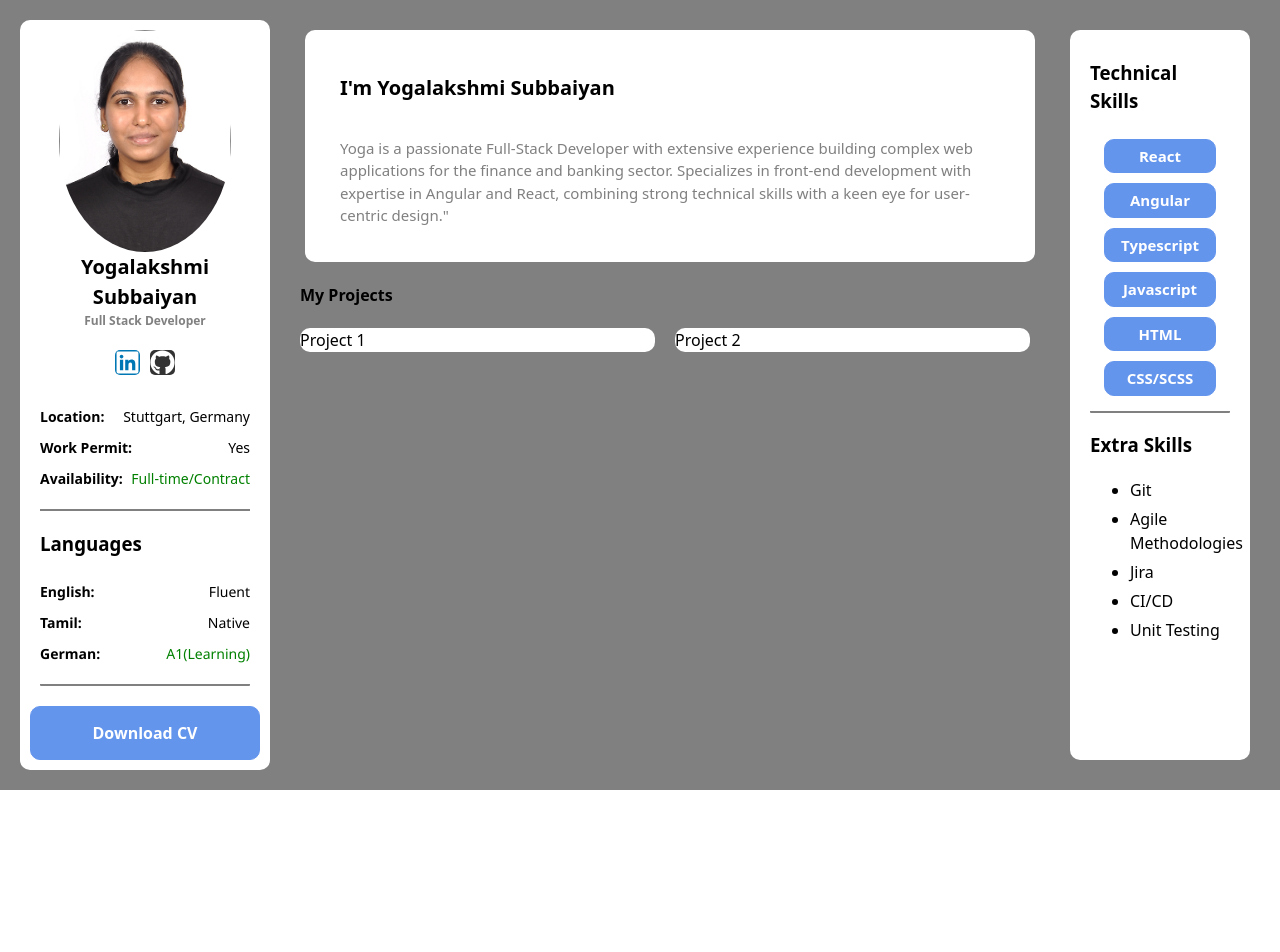
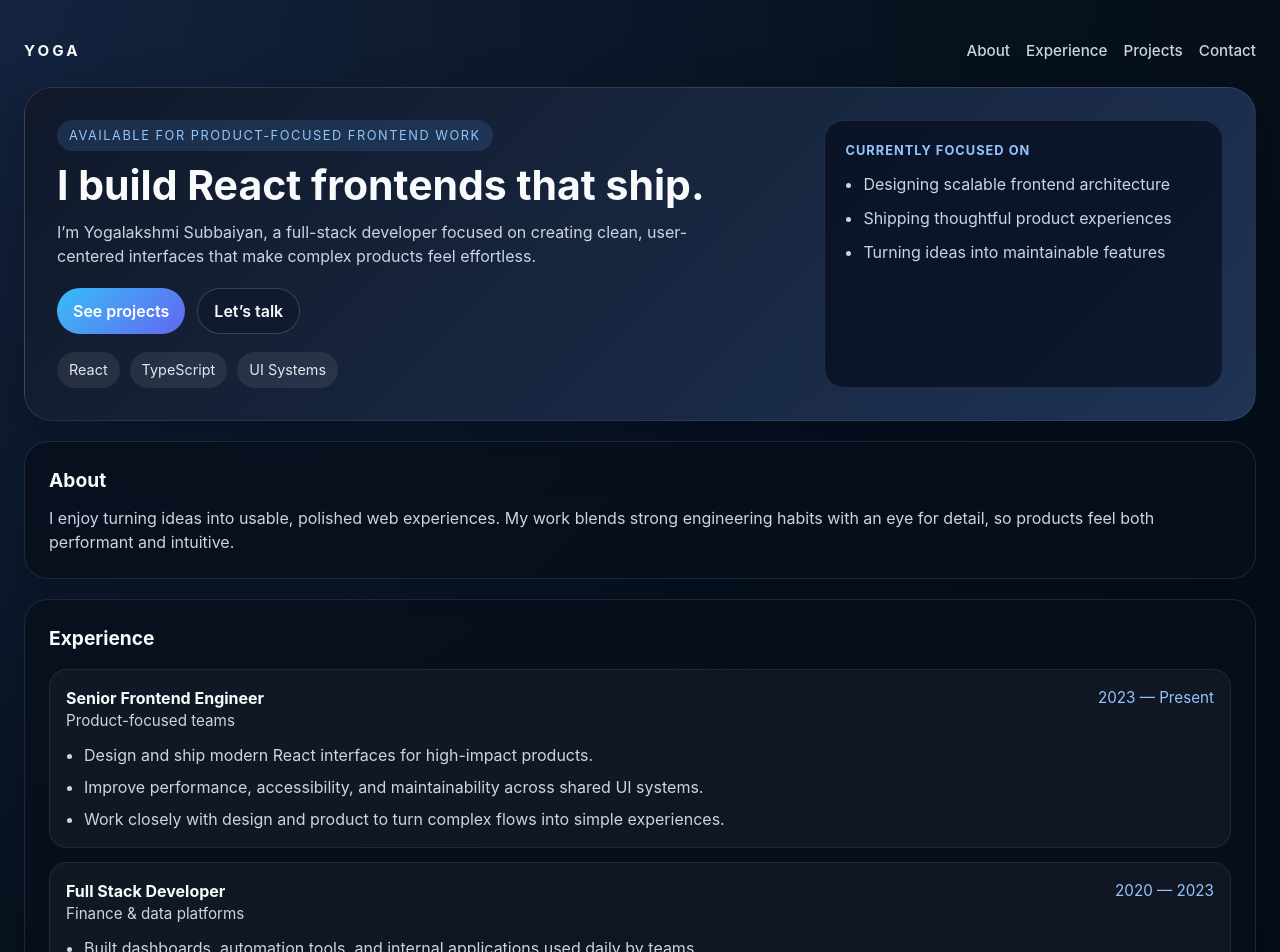
Before and after one commit to YogalakshmiSubbaiyan/portfolio, a React (Vite) app: page / in a window 1280 px wide. Shown: the top 952 px of the page. Before the commit the page ends 800 px from the top, so only its background shows below. Built offline with nearby package versions, Linux system fonts and the light colour scheme.

Commit message:
Updating the layout of the website

```diff
--- a/src/App.css
+++ b/src/App.css
@@ -1,15 +1,78 @@
-.layout-container {
-  display: grid;
-  grid-template-columns: 250px 1fr 200px;
-  gap: 20px;
-  padding: 20px;
-  background-color: grey;
-  height: 100%;
+:root {
+  font-family: Inter, "Segoe UI", Roboto, Helvetica, Arial, sans-serif;
+  line-height: 1.5;
+  font-weight: 400;
+  color: #e2e8f0;
+  background-color: #07121f;
+}
+
+* {
   box-sizing: border-box;
 }
-body, html {
+
+body,
+html,
+#root {
   margin: 0;
-  padding: 0;
-  overflow: auto;
-  height: 100%;
+  min-height: 100%;
 }
+
+body {
+  min-height: 100vh;
+  background: radial-gradient(circle at top left, #14233f 0%, #07121f 45%, #040910 100%);
+  color: #e2e8f0;
+}
+
+.appContainer {
+  min-height: 100vh;
+  padding: 24px;
+  max-width: 1280px;
+  margin: 0 auto;
+}
+
+.topbar {
+  display: flex;
+  justify-content: space-between;
+  align-items: center;
+  padding: 16px 0 24px;
+}
+
+.brand {
+  color: #f8fafc;
+  text-decoration: none;
+  font-weight: 700;
+  letter-spacing: 0.2em;
+  font-size: 0.95rem;
+}
+
+.topnav {
+  display: flex;
+  gap: 16px;
+  flex-wrap: wrap;
+}
+
+.topnav a {
+  color: #cbd5e1;
+  text-decoration: none;
+  font-size: 0.95rem;
+}
+
+.topnav a:hover {
+  color: #f8fafc;
+}
+
+.page-shell {
+  width: 100%;
+}
+
+@media (max-width: 640px) {
+  .appContainer {
+    padding: 16px;
+  }
+
+  .topbar {
+    flex-direction: column;
+    align-items: flex-start;
+    gap: 8px;
+  }
+}
--- a/src/App.tsx
+++ b/src/App.tsx
@@ -1,23 +1,23 @@
-import { useState } from 'react'
 import './App.css'
-import LeftSideBarComponent from './leftSideBarComponent/leftSideBar'
 import MainComponent from './mainComponent/mainComponent'
-import RightSideBarComponent from './rightSideBarComponent/rightSideBar'
-
 
 function App() {
+  return (
+    <div className='appContainer'>
+      <header className='topbar'>
+        <a className='brand' href='#top'>YOGA</a>
+        <nav className='topnav'>
+          <a href='#about'>About</a>
+          <a href='#experience'>Experience</a>
+          <a href='#projects'>Projects</a>
+          <a href='#contact'>Contact</a>
+        </nav>
+      </header>
 
-
-  return (
-    <>
-      <div className='appContainer'>
-        <div className='layout-container'>
-          <LeftSideBarComponent />
-          <MainComponent/>
-          <RightSideBarComponent/>
-        </div>
-      </div>
-    </>
+      <main id='top' className='page-shell'>
+        <MainComponent />
+      </main>
+    </div>
   )
 }
 
--- a/src/leftSideBarComponent/leftSideBar.css
+++ b/src/leftSideBarComponent/leftSideBar.css
@@ -1,113 +1,93 @@
 .left-sidebar {
-	padding: 10px;
+  padding: 20px;
   margin: 0;
-	background-color: white;
-	border-radius: 10px;
-	box-shadow: none;
+  background: rgba(8, 15, 28, 0.8);
+  border: 1px solid rgba(148, 163, 184, 0.16);
+  border-radius: 24px;
+  box-shadow: 0 10px 30px rgba(2, 8, 23, 0.24);
   height: 100%;
   box-sizing: border-box;
+  position: sticky;
+  top: 24px;
 }
 
-.personal-details {
-	border-bottom: 2px solid gray;
+.personal-details,
+.language-details {
+  border-bottom: 1px solid rgba(148, 163, 184, 0.18);
   padding-bottom: 15px;
-	margin: 10px;
+  margin: 16px 0;
   font-size: 14px;
-
-	label {
-		font-weight: bold;
-		color: black
 }
 
+.personal-details label,
+.language-details label {
+  font-weight: 700;
+  color: #f8fafc;
 }
 
 .profile-section {
   margin-bottom: 20px;
+}
 
-	h4 {
+.profile-section h4 {
   font-size: 20px;
-		margin: auto;
+  margin: 12px 0 4px;
+  text-align: center;
+  color: #f8fafc;
+}
+
+.profile-section h6 {
+  margin: 0;
+  font-size: 12px;
+  color: #94a3b8;
   text-align: center;
 }
 
-	h6 {
-		margin: 0;
-		font-size: 12px;
-		color: grey;
-		text-align: center;
-	}
-}
-
 .profile-image {
-	width: 75%;
-	height: 75%;
-	align-items: center;
-	text-align: center;
+  width: 90px;
+  height: 90px;
   border-radius: 50%;
   display: block;
   margin: 0 auto;
-
+  border: 3px solid rgba(56, 189, 248, 0.35);
 }
 
 .detail-row {
   display: flex;
   justify-content: space-between;
-	padding: 5px 0;
+  align-items: center;
+  padding: 6px 0;
+  color: #cbd5e1;
+  gap: 8px;
 }
 
 .success {
-	color: green;
-}
-
-.progress-bar {
-	width: 100%;
-	height: 5px;
-	border: 1px solid grey;
-	border-radius: 15px;
-	font-size: 12px;
-
-}
-
-.progress-fill {
-	height: 100%;
-	background-color: cornflowerblue;
-	transition: width 0.3s ease;
-}
-
-.language-details {
-	padding-bottom: 15px;
-	margin: 10px;
-	border-bottom: 2px solid gray;
-	border-radius: 1px;
-
-	.detail-row {
-		font-size: 14px;
-		font-family: 'Segoe UI', Tahoma, Geneva, Verdana, sans-serif;
-	}
-
-	label {
-		font-weight: bold;
-		color: black
-	}
-
+  color: #4ade80;
 }
 
 .button-download {
   width: 100%;
-	padding: 15px;
+  padding: 12px 14px;
   margin-top: 10px;
-	border: 1px solid cornflowerblue;
-	border-radius: 10px;
-	background-color: cornflowerblue;
+  border: none;
+  border-radius: 999px;
+  background: linear-gradient(135deg, #38bdf8, #6366f1);
   color: white;
-	font-weight: bold;
+  font-weight: 700;
   cursor: pointer;
-	transition: background-color 0.3s ease;
+  transition: transform 0.2s ease;
+}
+
+.button-download:hover {
+  transform: translateY(-1px);
 }
 
 .social-links {
   margin-top: 20px;
   text-align: center;
+  display: flex;
+  justify-content: center;
+  gap: 10px;
 }
 
 .linkedin-icon,
@@ -118,30 +98,30 @@
   height: 100%;
   width: 100%;
   color: white;
-	font-weight: bold;
-	font-size: 18px;
-	font-family: Arial, sans-serif;
+  font-size: 16px;
+}
+
+.linkedin-link,
+.github-link {
+  display: inline-flex;
+  width: 34px;
+  height: 34px;
+  border-radius: 50%;
+  text-decoration: none;
+  transition: transform 0.2s ease, background-color 0.2s ease;
 }
 
 .linkedin-link {
-	display: inline-block;
-	width: 25px;
-	height: 25px;
   background-color: #0077b5;
-	border-radius: 5px;
-	text-decoration: none;
-	transition: background-color 0.3s ease;
 }
 
 .github-link {
-	display: inline-block;
-	width: 25px;
-	height: 25px;
   background-color: #333;
-	border-radius: 5px;
-	text-decoration: none;
-	transition: background-color 0.3s ease;
-	margin-left: 10px;
+}
+
+.github-link:hover,
+.linkedin-link:hover {
+  transform: translateY(-1px);
 }
 
 .github-link:hover {
@@ -149,5 +129,5 @@
 }
 
 .linkedin-link:hover {
-	background-color: cornflowerblue;
+  background-color: #0ea5e9;
 }
--- a/src/leftSideBarComponent/leftSideBar.tsx
+++ b/src/leftSideBarComponent/leftSideBar.tsx
@@ -1,7 +1,6 @@
-import React from 'react';
 import './leftSideBar.css';
 import profilePhoto from '../assets/profile.jpg';
-import { FaLinkedin, FaGithub, FaEnvelope } from 'react-icons/fa';
+import { FaLinkedin, FaGithub } from 'react-icons/fa';
 
 function LeftSideBarComponent() {
 
--- a/src/mainComponent/mainComponent.css
+++ b/src/mainComponent/mainComponent.css
@@ -1,39 +1,242 @@
-.mainComponent{
-    padding: 10px;
-    margin-right: 20px;
-    height: 100%;
-    box-sizing: border-box;
+.mainComponent {
+  display: flex;
+  flex-direction: column;
+  gap: 20px;
 }
-.about-section {
-    width:100%;
-    background-color: white;
-	border-radius: 10px;
-    box-shadow: none;
-    padding:10px;
-    margin-left: 5px;
-    margin-right: 10px;
-   justify-content: space-around;
 
-   h5{
-    font-size: 20px;
-    margin-left:25px;
-   }
-   p {
-    font-size: 15px;
-    margin: 25px;
-    color:gray
-   }
+.hero-section {
+  display: grid;
+  grid-template-columns: 1.5fr 0.8fr;
+  gap: 20px;
+  padding: 32px;
+  border-radius: 28px;
+  background: linear-gradient(135deg, rgba(16, 24, 40, 0.95), rgba(33, 54, 89, 0.95));
+  border: 1px solid rgba(148, 163, 184, 0.18);
+  box-shadow: 0 20px 50px rgba(2, 8, 23, 0.35);
 }
-.project-layout {
-    display: grid;
-    grid-template-columns: 50% 50%;
-    gap: 20px;
-    box-sizing: border-box;
+
+.eyebrow {
+  display: inline-flex;
+  padding: 6px 12px;
+  border-radius: 999px;
+  margin: 0 0 12px;
+  font-size: 0.8rem;
+  letter-spacing: 0.12em;
+  text-transform: uppercase;
+  background: rgba(96, 165, 250, 0.15);
+  color: #93c5fd;
 }
-.project {
-    width:100%;
-    height: 100%;
-    background-color: white;
-	border-radius: 10px;
-    box-shadow: none;
+
+.hero-copy h1 {
+  margin: 0 0 12px;
+  font-size: clamp(2rem, 3.2vw, 3rem);
+  line-height: 1.1;
+  color: #f8fafc;
 }
+
+.hero-text {
+  margin: 0;
+  max-width: 660px;
+  color: #cbd5e1;
+  font-size: 1rem;
+}
+
+.hero-actions {
+  display: flex;
+  flex-wrap: wrap;
+  gap: 12px;
+  margin-top: 20px;
+}
+
+.primary-btn,
+.secondary-btn {
+  display: inline-flex;
+  align-items: center;
+  justify-content: center;
+  border-radius: 999px;
+  padding: 10px 16px;
+  text-decoration: none;
+  font-weight: 600;
+  transition: transform 0.2s ease, border-color 0.2s ease;
+}
+
+.primary-btn {
+  background: linear-gradient(135deg, #38bdf8, #6366f1);
+  color: white;
+}
+
+.secondary-btn {
+  color: #f8fafc;
+  border: 1px solid rgba(148, 163, 184, 0.3);
+  background: rgba(15, 23, 42, 0.6);
+}
+
+.primary-btn:hover,
+.secondary-btn:hover {
+  transform: translateY(-1px);
+}
+
+.hero-stats {
+  display: flex;
+  flex-wrap: wrap;
+  gap: 10px;
+  margin-top: 18px;
+}
+
+.stat-pill {
+  padding: 7px 12px;
+  border-radius: 999px;
+  background: rgba(255, 255, 255, 0.08);
+  color: #e2e8f0;
+  font-size: 0.9rem;
+}
+
+.hero-card {
+  padding: 20px;
+  border-radius: 20px;
+  background: rgba(2, 8, 23, 0.6);
+  border: 1px solid rgba(148, 163, 184, 0.16);
+}
+
+.hero-card-title {
+  margin: 0 0 12px;
+  color: #93c5fd;
+  font-weight: 700;
+  text-transform: uppercase;
+  letter-spacing: 0.08em;
+  font-size: 0.8rem;
+}
+
+.hero-card ul {
+  margin: 0;
+  padding-left: 18px;
+  color: #cbd5e1;
+  display: grid;
+  gap: 10px;
+}
+
+.content-section {
+  padding: 24px;
+  border-radius: 24px;
+  background: rgba(8, 15, 28, 0.78);
+  border: 1px solid rgba(148, 163, 184, 0.16);
+  box-shadow: 0 10px 30px rgba(2, 8, 23, 0.24);
+}
+
+.content-section h2 {
+  margin: 0 0 12px;
+  color: #f8fafc;
+  font-size: 1.2rem;
+}
+
+.content-section p {
+  margin: 0;
+  color: #cbd5e1;
+}
+
+.experience-list {
+  display: flex;
+  flex-direction: column;
+  gap: 14px;
+  margin-top: 16px;
+}
+
+.experience-item {
+  padding: 16px;
+  border-radius: 18px;
+  background: rgba(255, 255, 255, 0.04);
+  border: 1px solid rgba(148, 163, 184, 0.12);
+}
+
+.experience-header {
+  display: flex;
+  justify-content: space-between;
+  gap: 12px;
+  align-items: center;
+}
+
+.experience-header h3 {
+  margin: 0;
+  color: #f8fafc;
+  font-size: 1rem;
+}
+
+.experience-header span,
+.experience-company {
+  color: #93c5fd;
+  font-size: 0.95rem;
+}
+
+.experience-item ul {
+  margin: 10px 0 0;
+  padding-left: 18px;
+  color: #cbd5e1;
+  display: grid;
+  gap: 8px;
+}
+
+.project-grid {
+  display: grid;
+  grid-template-columns: repeat(2, minmax(0, 1fr));
+  gap: 16px;
+  margin-top: 16px;
+}
+
+.project-card {
+  padding: 16px;
+  border-radius: 18px;
+  background: rgba(255, 255, 255, 0.04);
+  border: 1px solid rgba(148, 163, 184, 0.12);
+}
+
+.project-card h3 {
+  margin: 0 0 8px;
+  color: #f8fafc;
+}
+
+.project-card p {
+  margin: 0 0 12px;
+  color: #cbd5e1;
+}
+
+.project-stack {
+  display: flex;
+  flex-wrap: wrap;
+  gap: 8px;
+}
+
+.project-stack span {
+  padding: 6px 10px;
+  border-radius: 999px;
+  font-size: 0.8rem;
+  background: rgba(56, 189, 248, 0.14);
+  color: #bae6fd;
+}
+
+.contact-section {
+  display: flex;
+  flex-direction: column;
+  gap: 10px;
+}
+
+@media (max-width: 940px) {
+  .hero-section {
+    grid-template-columns: 1fr;
+  }
+
+  .project-grid {
+    grid-template-columns: 1fr;
+  }
+}
+
+@media (max-width: 640px) {
+  .hero-section,
+  .content-section {
+    padding: 18px;
+  }
+
+  .experience-header {
+    flex-direction: column;
+    align-items: flex-start;
+  }
+}
--- a/src/mainComponent/mainComponent.tsx
+++ b/src/mainComponent/mainComponent.tsx
@@ -1,17 +1,124 @@
 import './mainComponent.css'
 
+const experiences = [
+  {
+    role: 'Senior Frontend Engineer',
+    company: 'Product-focused teams',
+    period: '2023 — Present',
+    bullets: [
+      'Design and ship modern React interfaces for high-impact products.',
+      'Improve performance, accessibility, and maintainability across shared UI systems.',
+      'Work closely with design and product to turn complex flows into simple experiences.'
+    ]
+  },
+  {
+    role: 'Full Stack Developer',
+    company: 'Finance & data platforms',
+    period: '2020 — 2023',
+    bullets: [
+      'Built dashboards, automation tools, and internal applications used daily by teams.',
+      'Connected front-end experiences with robust APIs and thoughtful UX patterns.',
+      'Delivered reliable features in fast-moving, deadline-driven projects.'
+    ]
+  }
+]
+
+const projects = [
+  {
+    title: 'Operations Dashboard',
+    summary: 'A real-time analytics workspace for monitoring team performance and workflows.',
+    stack: ['React', 'TypeScript', 'Charts']
+  },
+  {
+    title: 'Client Portal',
+    summary: 'An elegant portal that simplified onboarding, service requests, and account actions.',
+    stack: ['Angular', 'Node.js', 'REST APIs']
+  }
+]
+
 export default function MainComponent() {
-    return (<>
+  return (
     <div className="mainComponent">
-        <div className="about-section">
-            <h5>I'm Yogalakshmi Subbaiyan</h5>
-            <p>Yoga is a passionate Full-Stack Developer with extensive experience building complex web applications for the finance and banking sector. Specializes in front-end development with expertise in Angular and React, combining strong technical skills with a keen eye for user-centric design."</p>
+      <section className="hero-section">
+        <div className="hero-copy">
+          <p className="eyebrow">Available for product-focused frontend work</p>
+          <h1>I build React frontends that ship.</h1>
+          <p className="hero-text">
+            I’m Yogalakshmi Subbaiyan, a full-stack developer focused on creating clean, user-centered interfaces that make complex products feel effortless.
+          </p>
+          <div className="hero-actions">
+            <a href="#projects" className="primary-btn">See projects</a>
+            <a href="mailto:yoga.subbaiyan@gmail.com" className="secondary-btn">Let’s talk</a>
+          </div>
+          <div className="hero-stats">
+            <span className="stat-pill">React</span>
+            <span className="stat-pill">TypeScript</span>
+            <span className="stat-pill">UI Systems</span>
+          </div>
         </div>
-        <h4>My Projects</h4>
-        <div className='project-layout'>
-           <div className='project'>Project 1</div>
-           <div className='project'>Project 2</div>
+
+        <div className="hero-card">
+          <p className="hero-card-title">Currently focused on</p>
+          <ul>
+            <li>Designing scalable frontend architecture</li>
+            <li>Shipping thoughtful product experiences</li>
+            <li>Turning ideas into maintainable features</li>
+          </ul>
         </div>
+      </section>
+
+      <section id="about" className="content-section">
+        <h2>About</h2>
+        <p>
+          I enjoy turning ideas into usable, polished web experiences. My work blends strong engineering habits with an eye for detail, so products feel both performant and intuitive.
+        </p>
+      </section>
+
+      <section id="experience" className="content-section">
+        <h2>Experience</h2>
+        <div className="experience-list">
+          {experiences.map((item) => (
+            <article key={item.role} className="experience-item">
+              <div className="experience-header">
+                <h3>{item.role}</h3>
+                <span>{item.period}</span>
+              </div>
+              <p className="experience-company">{item.company}</p>
+              <ul>
+                {item.bullets.map((bullet) => (
+                  <li key={bullet}>{bullet}</li>
+                ))}
+              </ul>
+            </article>
+          ))}
+        </div>
+      </section>
+
+      <section id="projects" className="content-section">
+        <h2>Selected work</h2>
+        <div className="project-grid">
+          {projects.map((project) => (
+            <article key={project.title} className="project-card">
+              <h3>{project.title}</h3>
+              <p>{project.summary}</p>
+              <div className="project-stack">
+                {project.stack.map((tech) => (
+                  <span key={tech}>{tech}</span>
+                ))}
+              </div>
+            </article>
+          ))}
+        </div>
+      </section>
+
+      <section id="contact" className="content-section contact-section">
+        <h2>Get in touch</h2>
+        <p>If you are building something ambitious and want a frontend partner who cares about detail, let’s connect.</p>
+        <div className="hero-actions">
+          <a href="mailto:yoga.subbaiyan@gmail.com" className="primary-btn">Email me</a>
+          <a href="https://www.linkedin.com/in/yogalakshmi-yoga-subbaiyan-a5181094/" target="_blank" rel="noreferrer" className="secondary-btn">LinkedIn</a>
+        </div>
+      </section>
     </div>
-    </>)
+  )
 }
--- a/src/rightSideBarComponent/rightSideBar.css
+++ b/src/rightSideBarComponent/rightSideBar.css
@@ -1,38 +1,52 @@
 .rightSideBarComponent {
-    padding: 10px;
-	margin: 10px;
-    background-color: white;
-	border-radius: 10px;
-    box-shadow: none;
-    overflow-y: auto;
-    box-sizing: border-box;
+  padding: 20px;
+  margin: 0;
+  background: rgba(8, 15, 28, 0.8);
+  border: 1px solid rgba(148, 163, 184, 0.16);
+  border-radius: 24px;
+  box-shadow: 0 10px 30px rgba(2, 8, 23, 0.24);
+  overflow-y: auto;
+  box-sizing: border-box;
+  position: sticky;
+  top: 24px;
 }
+
 .skills-section {
-	padding-bottom: 10px;
-	margin: 10px;
-	border-bottom: 2px solid gray;
-	border-radius: 1px;
+  padding-bottom: 16px;
+  margin-bottom: 16px;
+  border-bottom: 1px solid rgba(148, 163, 184, 0.18);
 }
+
+.skills-section h3,
+.extra-details h3 {
+  margin: 0 0 12px;
+  color: #f8fafc;
+  font-size: 1rem;
+}
+
 .extra-details {
-	margin: 10px;
-    list-style-type: disc;
+  margin: 0;
+  color: #cbd5e1;
 }
+
 .extra-skill-item {
-	margin: 5px 0;
+  margin: 8px 0;
 }
+
 .skills {
-    border: 1px solid cornflowerblue;
-    border-radius: 10px;
-    background-color: cornflowerblue;
-    text-align: center;
-    color: white;
-    padding: 5px;
-    width: 100px;
-    font-size: 15px;
-    margin: 5px;
+  border: 1px solid rgba(56, 189, 248, 0.25);
+  border-radius: 999px;
+  background: rgba(56, 189, 248, 0.15);
+  text-align: center;
+  color: #bae6fd;
+  padding: 6px 10px;
+  min-width: 90px;
+  font-size: 0.9rem;
+  margin: 5px 0;
 }
-.skill-set{
-    display: flex;
-    flex-wrap: wrap;
-    justify-content: space-around;
+
+.skill-set {
+  display: flex;
+  flex-wrap: wrap;
+  gap: 8px;
 }
```
Also changed, not shown: 1 other file (tests, documents, lock files or other folders). Lines whose indentation alone changed are shown as unchanged.
